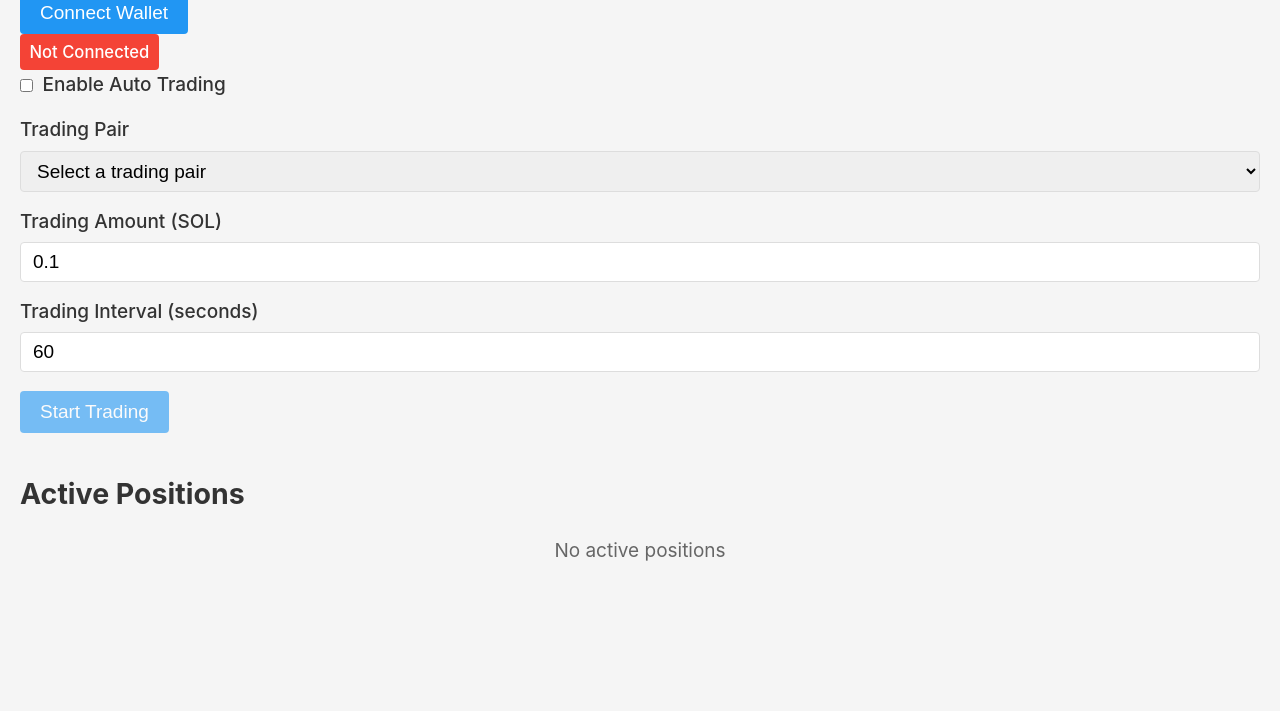
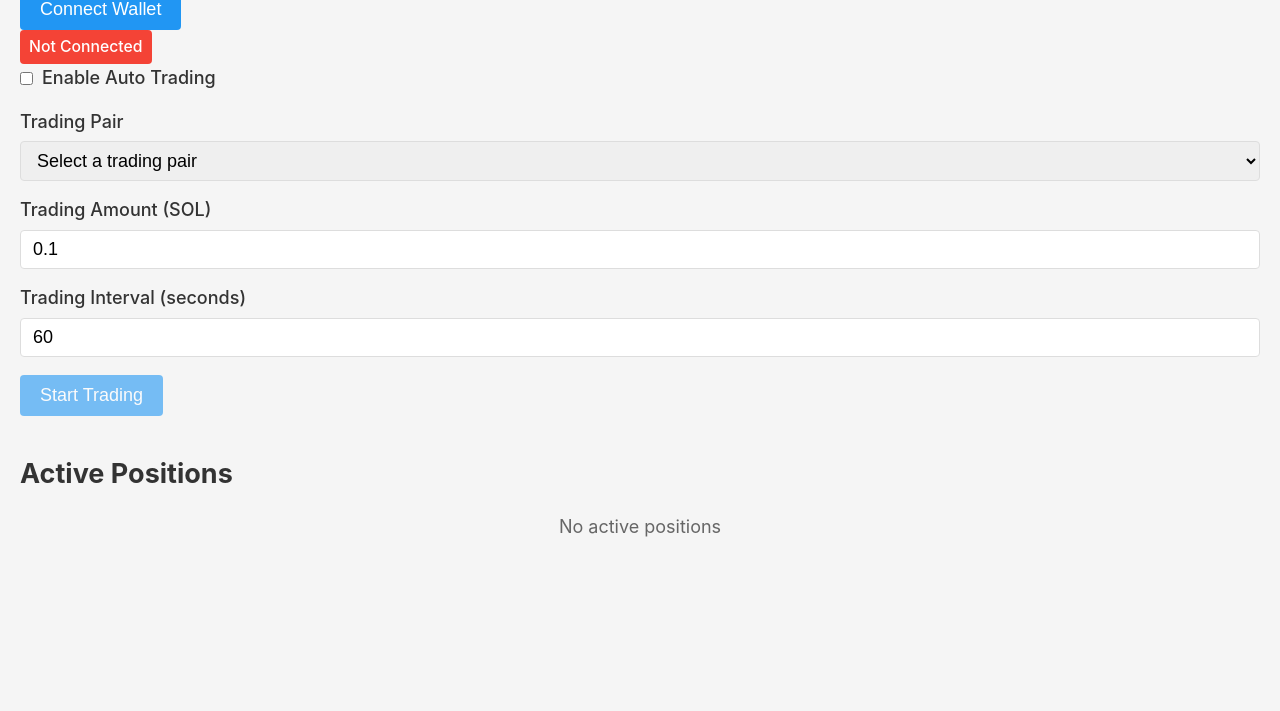
Before and after one commit to Etherlyweiner/CryptoBot, a website: page static/index.html in a window 1280 px wide. Shown: the part 89-800 px from the top of the page. Drawn offline with Linux system fonts and the light colour scheme.

Commit message:
fix: Improve CSS cross-browser compatibility
- Replace viewport-based font sizing with clamp() for better control
- Add proper vendor prefixes for text-size-adjust
- Set consistent text size adjustment behavior across browsers
- Remove redundant media queries

```diff
--- a/static/styles.css
+++ b/static/styles.css
@@ -19,20 +19,17 @@
 }
 
 html {
-    font-size: calc(14px + 0.390625vw);
-    -webkit-text-size-adjust: none; /* Prevent iOS font scaling */
-}
+    /* Base font size */
+    font-size: 16px;
 
-@media screen and (max-width: 768px) {
-    html {
-        font-size: calc(13px + 0.390625vw);
-    }
-}
+    /* Responsive font sizing using clamp for better browser support */
+    font-size: clamp(14px, calc(14px + 0.390625vw), 18px);
 
-@media screen and (min-width: 1920px) {
-    html {
-        font-size: 18px;
-    }
+    /* Prevent automatic text size adjustment */
+    -webkit-text-size-adjust: 100%;
+    -moz-text-size-adjust: 100%;
+    -ms-text-size-adjust: 100%;
+    text-size-adjust: 100%;
 }
 
 body {
```
